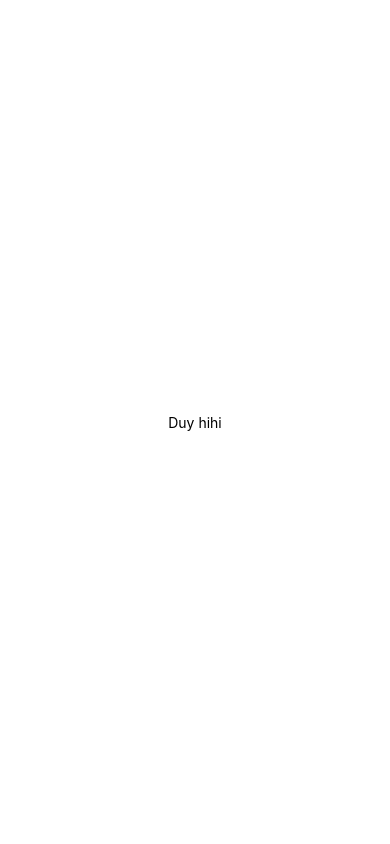
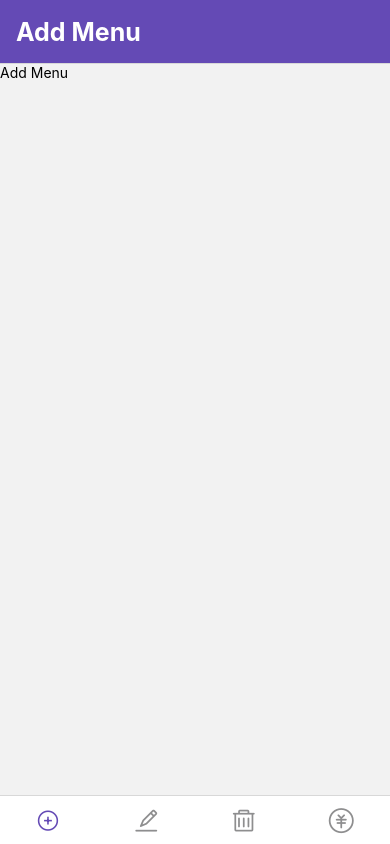
Before and after one commit to Nguyen-Phuoc-Duy/ApPicks, a React Native app: screen /Menu in a window 390 px wide. Built offline with nearby package versions, Linux system fonts and the light colour scheme.

Commit message:
navidation-screens

```diff
--- a/App.js
+++ b/App.js
@@ -1,13 +1,9 @@
 import { StatusBar } from "expo-status-bar";
 import { StyleSheet, Text, View } from "react-native";
-
+import Layout from "./src/components/layout";
+import BaseLink from "./src/components/navigation";
 export default function App() {
-  return (
-    <View style={styles.container}>
-      <Text>Duy hihi</Text>
-      <StatusBar style="auto" />
-    </View>
-  );
+  return <BaseLink />;
 }
 
 const styles = StyleSheet.create({
--- /dev/null
+++ b/src/components/layout.js
@@ -0,0 +1,137 @@
+import React from "react";
+import { createBottomTabNavigator } from "@react-navigation/bottom-tabs";
+import Icon from "@expo/vector-icons/Ionicons";
+import Menu from "../screens/menu";
+import DetailTable from "../screens/detailTable";
+import Tables from "../screens/table";
+import { AntDesign } from "@expo/vector-icons";
+import { Ionicons } from "@expo/vector-icons";
+import AddMenu from "../screens/addMenu";
+import EditMenu from "../screens/editMenu";
+import DeleteMenu from "../screens/deleteMenu";
+import Revenue from "../screens/revenue";
+function Layout() {
+  const Tab = createBottomTabNavigator();
+  return (
+    <>
+      {/* <Tab.Navigator
+        screenOptions={{
+          tabBarHideOnKeyboard: true,
+          headerStyle: {
+            backgroundColor: "#644AB5",
+          },
+          headerTintColor: "#fff",
+          headerTitleStyle: {
+            fontWeight: "bold",
+            fontSize: 25,
+          },
+          tabBarStyle: { backgroundColor: "#fff" },
+
+          tabBarActiveTintColor: "#644AB5",
+        }}
+      >
+        <Tab.Screen
+          name="Menu"
+          component={Menu}
+          options={{
+            tabBarLabel: "",
+            headerShown: true,
+            tabBarIcon: ({ color, size }) => (
+              // <Icon name="menu" size={size} color={color} />
+              <AntDesign name="profile" size={size} color={color} />
+            ),
+          }}
+        />
+        <Tab.Screen
+          name="Tables"
+          component={Tables}
+          options={{
+            tabBarLabel: "",
+            headerShown: true,
+            tabBarIcon: ({ color, size }) => (
+              <AntDesign name="table" size={size} color={color} />
+            ),
+          }}
+        />
+        <Tab.Screen
+          name="Detail Table"
+          component={DetailTable}
+          options={{
+            tabBarLabel: "",
+            headerShown: true,
+            tabBarIcon: ({ color, size }) => (
+              <AntDesign name="exception1" size={size} color={color} />
+            ),
+          }}
+        />
+      </Tab.Navigator> */}
+      <Tab.Navigator
+        screenOptions={{
+          tabBarHideOnKeyboard: true,
+          headerStyle: {
+            backgroundColor: "#644AB5",
+          },
+          headerTintColor: "#fff",
+          headerTitleStyle: {
+            fontWeight: "bold",
+            fontSize: 25,
+          },
+          tabBarStyle: { backgroundColor: "#fff" },
+
+          tabBarActiveTintColor: "#644AB5",
+        }}
+      >
+        <Tab.Screen
+          name="Add Menu"
+          component={AddMenu}
+          options={{
+            tabBarLabel: "",
+            headerShown: true,
+            tabBarIcon: ({ color, size }) => (
+              <Ionicons
+                name="ios-add-circle-outline"
+                size={size}
+                color={color}
+              />
+            ),
+          }}
+        />
+        <Tab.Screen
+          name="Edit Menu"
+          component={EditMenu}
+          options={{
+            tabBarLabel: "",
+            headerShown: true,
+            tabBarIcon: ({ color, size }) => (
+              <AntDesign name="edit" size={size} color={color} />
+            ),
+          }}
+        />
+        <Tab.Screen
+          name="Delate Menu"
+          component={DeleteMenu}
+          options={{
+            tabBarLabel: "",
+            headerShown: true,
+            tabBarIcon: ({ color, size }) => (
+              <AntDesign name="delete" size={size} color={color} />
+            ),
+          }}
+        />
+        <Tab.Screen
+          name="Revenue"
+          component={Revenue}
+          options={{
+            tabBarLabel: "",
+            headerShown: true,
+            tabBarIcon: ({ color, size }) => (
+              <AntDesign name="pay-circle-o1" size={size} color={color} />
+            ),
+          }}
+        />
+      </Tab.Navigator>
+    </>
+  );
+}
+
+export default Layout;
--- /dev/null
+++ b/src/components/navigation.js
@@ -0,0 +1,22 @@
+import { createNativeStackNavigator } from "@react-navigation/native-stack";
+import { NavigationContainer } from "@react-navigation/native";
+import Layout from "./layout";
+
+function BaseLink() {
+  const Stack = createNativeStackNavigator();
+  return (
+    <NavigationContainer>
+      <Stack.Navigator>
+        <Stack.Screen
+          name="Layout"
+          component={Layout}
+          options={{
+            headerShown: false,
+          }}
+        />
+      </Stack.Navigator>
+    </NavigationContainer>
+  );
+}
+
+export default BaseLink;
--- /dev/null
+++ b/src/screens/addMenu.js
@@ -0,0 +1,14 @@
+import { StyleSheet, Text, View } from "react-native";
+import React from "react";
+
+const AddMenu = () => {
+  return (
+    <View>
+      <Text>Add Menu</Text>
+    </View>
+  );
+};
+
+export default AddMenu;
+
+const styles = StyleSheet.create({});
--- /dev/null
+++ b/src/screens/deleteMenu.js
@@ -0,0 +1,14 @@
+import { StyleSheet, Text, View } from "react-native";
+import React from "react";
+
+const DeleteMenu = () => {
+  return (
+    <View>
+      <Text>Delete Menu</Text>
+    </View>
+  );
+};
+
+export default DeleteMenu;
+
+const styles = StyleSheet.create({});
--- /dev/null
+++ b/src/screens/detailTable.js
@@ -0,0 +1,14 @@
+import { StyleSheet, Text, View } from "react-native";
+import React from "react";
+
+const DetailTable = () => {
+  return (
+    <View>
+      <Text>Detail Table</Text>
+    </View>
+  );
+};
+
+export default DetailTable;
+
+const styles = StyleSheet.create({});
--- /dev/null
+++ b/src/screens/editMenu.js
@@ -0,0 +1,14 @@
+import { StyleSheet, Text, View } from "react-native";
+import React from "react";
+
+const EditMenu = () => {
+  return (
+    <View>
+      <Text>Edit Menu</Text>
+    </View>
+  );
+};
+
+export default EditMenu;
+
+const styles = StyleSheet.create({});
--- /dev/null
+++ b/src/screens/menu.js
@@ -0,0 +1,14 @@
+import { StyleSheet, Text, View } from "react-native";
+import React from "react";
+
+const Menu = () => {
+  return (
+    <View>
+      <Text>Menu</Text>
+    </View>
+  );
+};
+
+export default Menu;
+
+const styles = StyleSheet.create({});
--- /dev/null
+++ b/src/screens/revenue.js
@@ -0,0 +1,14 @@
+import { StyleSheet, Text, View } from "react-native";
+import React from "react";
+
+const Revenue = () => {
+  return (
+    <View>
+      <Text>Revenue</Text>
+    </View>
+  );
+};
+
+export default Revenue;
+
+const styles = StyleSheet.create({});
--- /dev/null
+++ b/src/screens/table.js
@@ -0,0 +1,14 @@
+import { StyleSheet, Text, View } from "react-native";
+import React from "react";
+
+const Tables = () => {
+  return (
+    <View>
+      <Text>Tables</Text>
+    </View>
+  );
+};
+
+export default Tables;
+
+const styles = StyleSheet.create({});
```
Also changed, not shown: package.json (+7 -1 lines), src/tasks/style.js (added), 2 other files (tests, documents, lock files or other folders).
